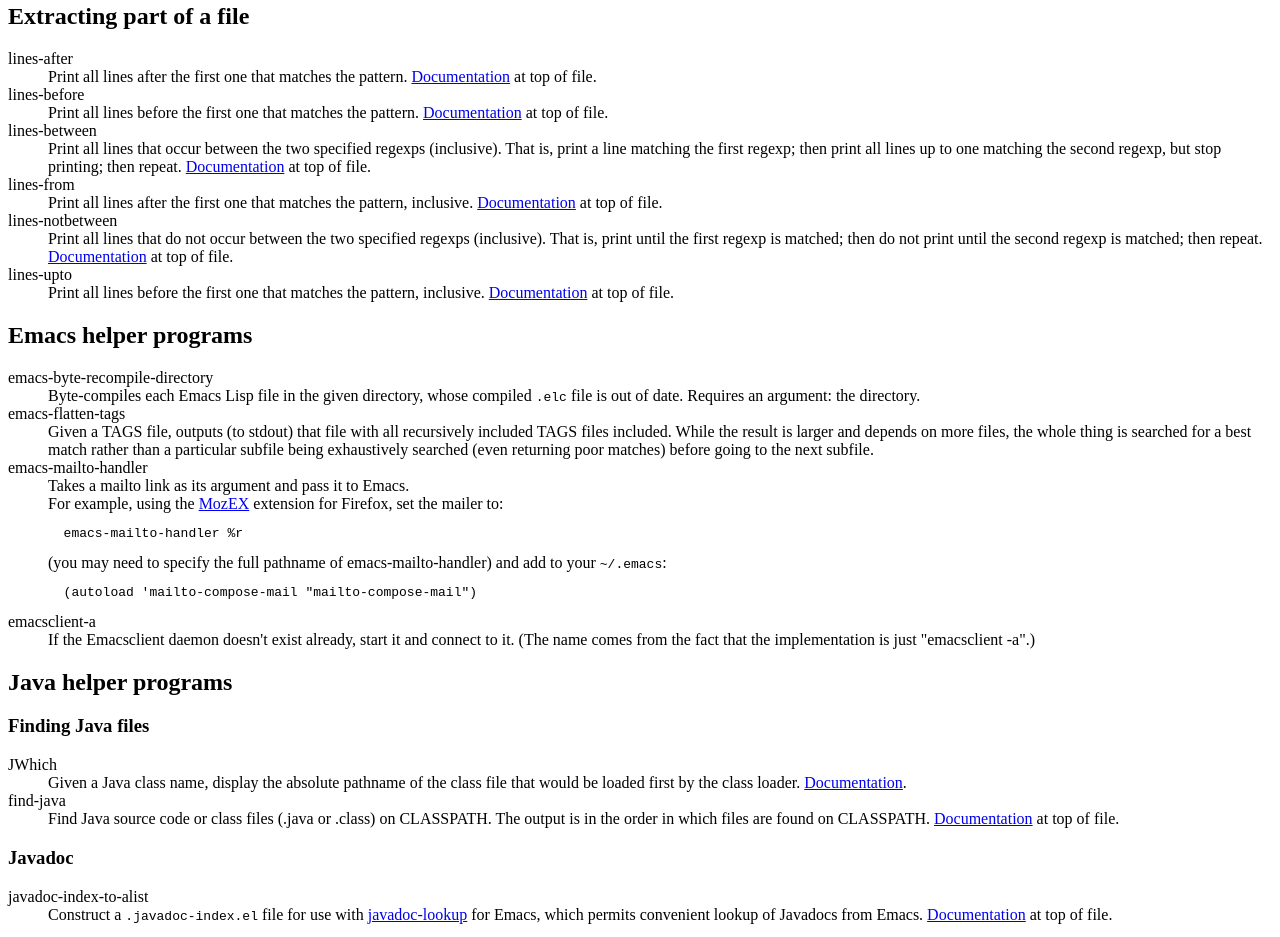
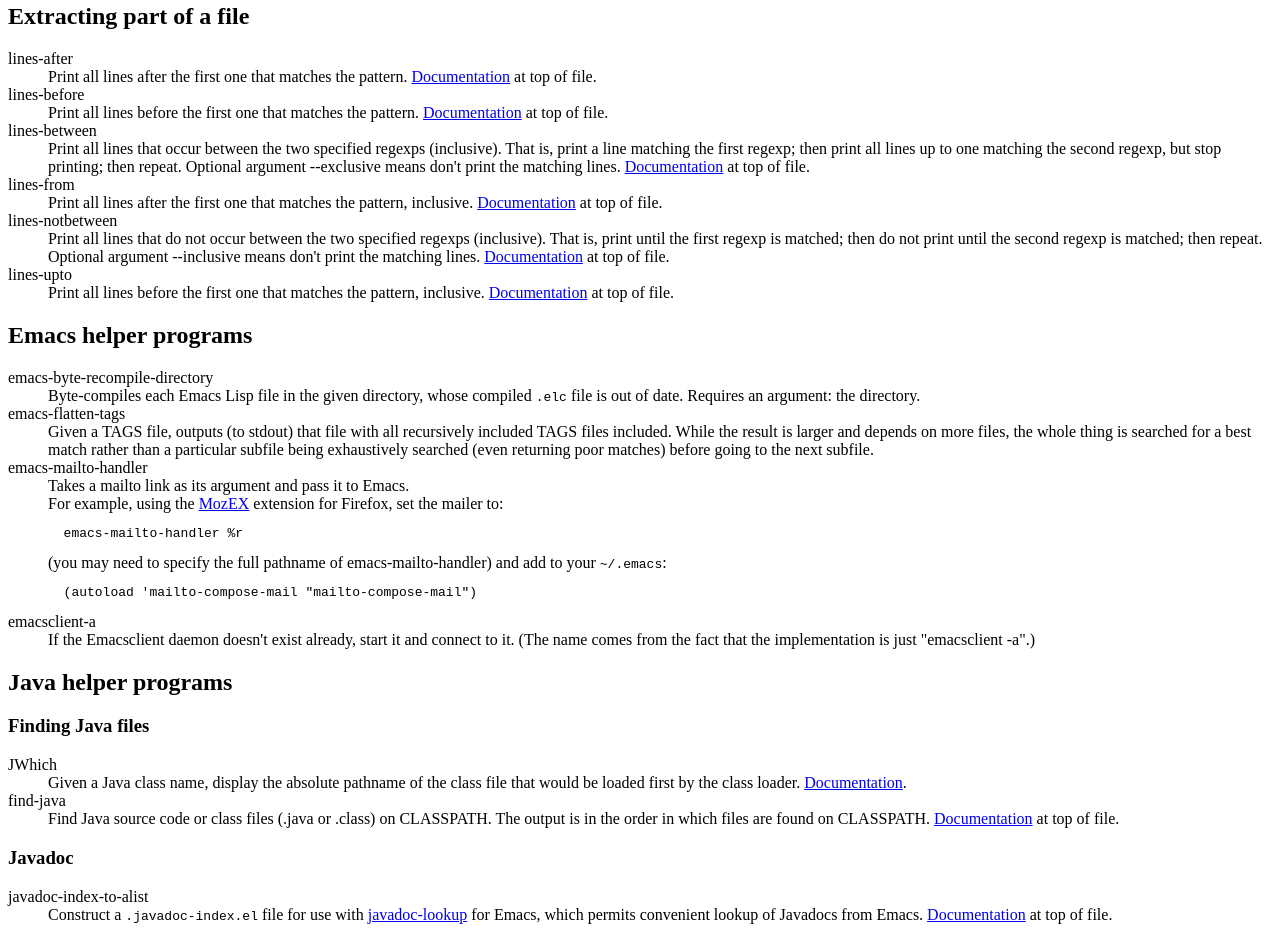
Before and after one commit to mernst/plume-lib, a plain HTML site: page index.html in a window 1280 px wide. Shown: the part 3067-4004 px from the top of the page. Drawn offline with Linux system fonts and the light colour scheme.

```diff
--- a/index.html
+++ b/index.html
@@ -429,6 +429,7 @@ This contains no documentation, so don't include it in this README file.
   Print all lines that occur between the two specified regexps (inclusive).
   That is, print a line matching the first regexp; then print all lines
   up to one matching the second regexp, but stop printing; then repeat.
+  Optional argument --exclusive means don't print the matching lines.
   <a href="https://raw.githubusercontent.com/mernst/plume-lib/master/bin/lines-between">Documentation</a> at top of file.
 </dd>
 
@@ -443,6 +444,7 @@ This contains no documentation, so don't include it in this README file.
   Print all lines that do not occur between the two specified regexps
   (inclusive).  That is, print until the first regexp is matched; then do
   not print until the second regexp is matched; then repeat.
+  Optional argument --inclusive means don't print the matching lines.
   <a href="https://raw.githubusercontent.com/mernst/plume-lib/master/bin/lines-notbetween">Documentation</a> at top of file.
 </dd>
 
```
